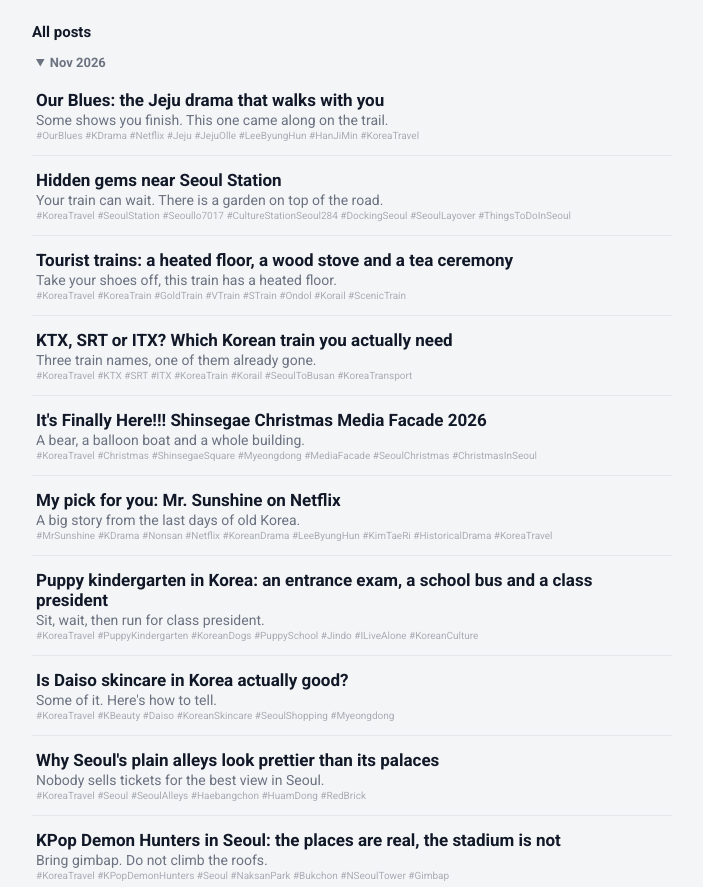
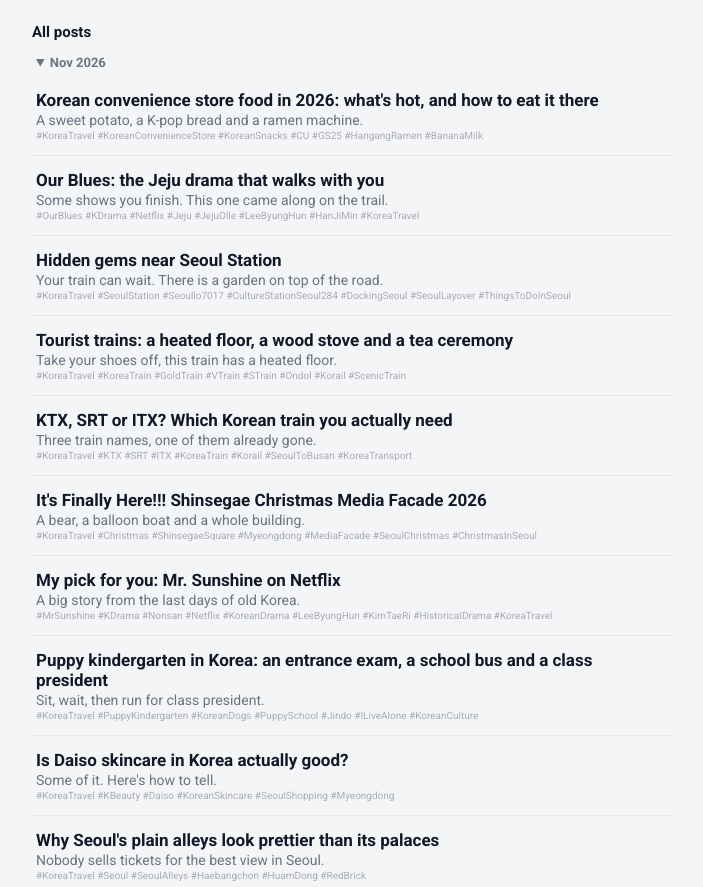
Before and after one commit to jjsoftwareint-ops/MyTravelPath, a React (Vite) app: page /blog/2026-10-30-0542/ in a window 1280 px wide. Shown: the part 3739-4626 px from the top of the page, without its empty margins (288-991 px from the left). Built offline with nearby package versions, Linux system fonts and the light colour scheme.

Commit message:
Add Korean convenience store food blog post

```diff
--- a/src/data/blog.ts
+++ b/src/data/blog.ts
@@ -38,6 +38,98 @@ export type Post = {
 
 export const posts: Post[] = [
   {
+    id: '2026-11-09-2255',
+    title: "Korean convenience store food in 2026: what's hot, and how to eat it there",
+    description:
+      "The Korean convenience store snacks everyone is buying in 2026, from roasted sweet potatoes to K-pop bread, and how locals cook ramen and eat right in the store.",
+    teaser: 'A sweet potato, a K-pop bread and a ramen machine.',
+    icon: 'convenience_store',
+    date: '2026-11-09',
+    updated: '2026-11-09',
+    keywords: ['KoreaTravel', 'KoreanConvenienceStore', 'KoreanSnacks', 'CU', 'GS25', 'HangangRamen', 'BananaMilk'],
+    body: [
+      {
+        type: 'p',
+        text: "Back home, the corner shop is where you grab milk on the way home. In Korea, the **편의점 (pyeonuijeom)**, convenience store, is a sightseeing stop. Between July and September, foreign shoppers spent about **two-thirds more** at the two biggest chains, CU and GS25, than a year before.",
+      },
+      {
+        type: 'img',
+        src: 'cvs-banana-milk.jpg',
+        alt: 'Little jar-shaped bottles of Korean banana, strawberry and melon flavoured milk in a row',
+        caption: 'Binggrae banana milk, the chubby jar every visitor buys at least once.',
+        href: 'https://commons.wikimedia.org/wiki/File:Binggrae_Banana_Flavored_Milk_04_(15723530512).jpg',
+        credit: {
+          author: 'Korea.net / KOCIS',
+          license: 'CC BY-SA 2.0',
+          licenseUrl: 'https://creativecommons.org/licenses/by-sa/2.0',
+        },
+      },
+      { type: 'space' },
+      { type: 'h', icon: 'bread', text: 'On the shelf right now' },
+      {
+        type: 'dishes',
+        items: [
+          {
+            icon: 'roasted_sweet_potato',
+            text: "[군고구마](https://www.google.com/search?tbm=isch&q=%ED%8E%B8%EC%9D%98%EC%A0%90%20%EA%B5%B0%EA%B3%A0%EA%B5%AC%EB%A7%88) (gun-goguma), a roasted sweet potato from the little oven by the till. At CU it now outsells the steamed bun **three to one**, and foreign shoppers bought more than twice as many as last year.",
+          },
+          {
+            icon: 'bread',
+            text: "[리센느 빵](https://www.google.com/search?tbm=isch&q=CU%20%EB%A6%AC%EC%84%BC%EB%8A%90%20%EB%B9%B5) (Rescene ppang) at CU: each bun hides one of 27 **photo cards** of the K-pop group RESCENE. More than two million sold, and fans trade the rare cards.",
+          },
+          {
+            icon: 'books',
+            text: "[민음사 빵](https://www.google.com/search?tbm=isch&q=GS25%20%EB%AF%BC%EC%9D%8C%EC%82%AC%20%EB%B9%B5) (Minumsa ppang) at GS25 came wrapped like a classic novel with a **bookmark** inside. It sold out to the very end and is already gone. Sniff.",
+          },
+          {
+            icon: 'cookie',
+            text: "[두쫀쿠](https://www.google.com/search?tbm=isch&q=%EB%91%90%EC%AB%80%EC%BF%A0) (dujjonku), the Dubai chewy cookie, is still in tourists' baskets at both chains.",
+          },
+          {
+            icon: 'chocolate_bar',
+            text: "7-Eleven's [생초코파이 가토오쇼콜라](https://www.google.com/search?tbm=isch&q=%EC%84%B8%EB%B8%90%EC%9D%BC%EB%A0%88%EB%B8%90%20%EC%83%9D%EC%B4%88%EC%BD%94%ED%8C%8C%EC%9D%B4%20%EA%B0%80%ED%86%A0%EC%98%A4%EC%87%BC%EC%BD%9C%EB%9D%BC) (saeng chocopie gateau au chocolat), a chilled choco pie from Japan, here for this season only.",
+          },
+        ],
+      },
+      { type: 'ad', slot: 'inArticle' },
+      { type: 'space' },
+      { type: 'h', icon: 'steaming_bowl', text: 'Cook it there, eat it there' },
+      {
+        type: 'p',
+        text: "Here's the part that surprises visitors: nobody has to leave. There's a **hot-water tap**, a microwave and a counter by the window, and Koreans eat dinner there without a second thought.",
+      },
+      {
+        type: 'p',
+        text: "Many stores, especially along the Han River, have a [라면 조리기](https://www.google.com/search?tbm=isch&q=%ED%8E%B8%EC%9D%98%EC%A0%90%20%EB%9D%BC%EB%A9%B4%20%EC%A1%B0%EB%A6%AC%EA%B8%B0) (ramyeon jorigi), a ramen machine. Buy a packet, put the noodles in the store's paper bowl, press the button, and it boils them for you. That's **한강라면 (Hangang ramyeon)**, the K-drama picnic. CU's ramen library in Hongdae stocks 255 kinds, and foreigners buy most of them.",
+      },
+      {
+        type: 'p',
+        text: "Then there are the combos. [마크정식](https://www.google.com/search?tbm=isch&q=%EB%A7%88%ED%81%AC%EC%A0%95%EC%8B%9D) (Mark jeongsik) mixes cup tteokbokki with spaghetti cup noodles, a sausage and cheese, invented by a fan of GOT7's Mark. [뚱바 커피](https://www.google.com/search?tbm=isch&q=%EB%9A%B1%EB%B0%94%20%EC%BB%A4%ED%94%BC) (ttungba keopi) is banana milk poured over a pouch of hazelnut coffee in a cup of ice.",
+      },
+      {
+        type: 'img',
+        src: 'cvs-roasted-sweet-potatoes.jpg',
+        alt: 'Roasted sweet potatoes piled on hot stones in a metal tray',
+        caption: 'Sweet potatoes roasting on hot stones, Daegu.',
+        href: 'https://commons.wikimedia.org/wiki/File:Roasted_Sweet_Potatoes_in_South_Korea.jpg',
+        credit: {
+          author: 'Brücke-Osteuropa',
+          license: 'CC0',
+          licenseUrl: 'https://creativecommons.org/publicdomain/zero/1.0/deed.en',
+        },
+      },
+      { type: 'space' },
+      {
+        type: 'verdict',
+        text: "**Our verdict:** skip a restaurant once. Grab a hot sweet potato, a banana milk and a machine ramen, and eat at the window like a local.",
+      },
+      {
+        type: 'p',
+        text: 'What would go in your basket first?',
+      },
+    ],
+  },
+  {
     id: '2026-11-08-2329',
     title: 'Our Blues: the Jeju drama that walks with you',
     description:
```
Also changed, not shown: assets/blog/cvs-banana-milk.jpg (added), assets/blog/cvs-roasted-sweet-potatoes.jpg (added).
